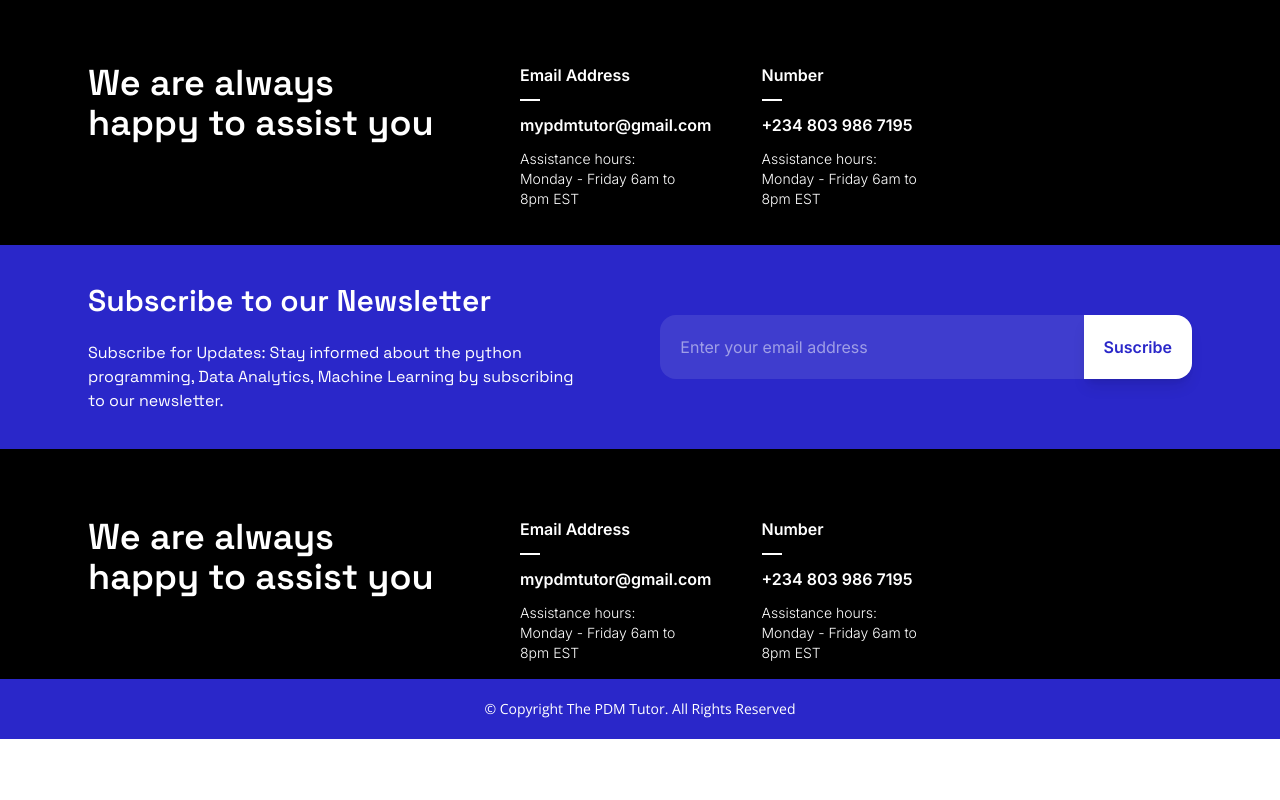
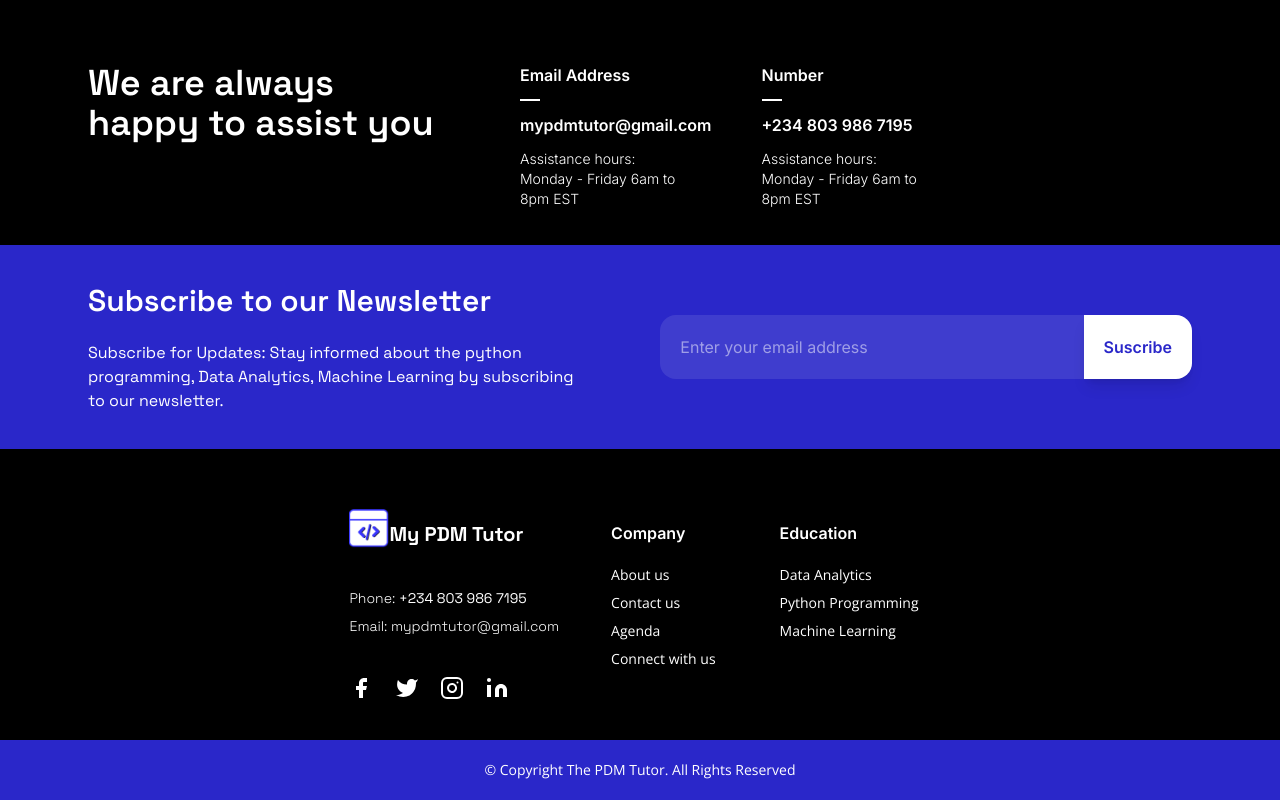
Before and after one commit to PhoinixTechnologies/pdm, a React (Vite) app: page / in a window 1280 px wide. Shown: the part 4135-4935 px from the top of the page. Before the commit the page ends 4874 px from the top, so only its background shows below. Built offline with nearby package versions, Linux system fonts and the light colour scheme.

Commit message:
2nd to the last sect

```diff
--- a/src/connect.jsx
+++ b/src/connect.jsx
@@ -1,3 +1,5 @@
+
+import Plogo from './img/Plogo.png'
 const Connect = () => {
     return (
         <div className=' w-full bg-black pt-10 flex flex-col gap-y-5'>
@@ -47,32 +49,53 @@ const Connect = () => {
                    <button className=' px-5 py-5 bg-white text-[#2A27C9] rounded-r-2xl font-semibold shadow-lg shadow-black/10'>Suscribe</button>
                 </div>
             </div>
-            <div className='flex w-full gap-x-6 justify-start text-white h-max p-20 py-10 pb-2'>
-                <div className=' w-max pr-10 font-link h-max p-2'>
-                    <p className='font-semibold text-4xl/10 w-90'>
-                        We are always  happy to assist you
-                    </p>
+            <div className='flex w-full gap-x-10 justify-center text-white h-max p-20 py-10 items-center'>
+               <div className='flex flex-col gap-y-10 font-link'>
+                <div className='flex items-end '>
+                <img src={Plogo} alt="" className='w-10' />
+                <h1 className=' font-bold text-xl'>My PDM Tutor</h1></div>
+                <div className='text-sm font-light flex flex-col gap-y-2'>
+                    <p>Phone: <b> +234 803 986 7195</b></p>
+                    <p>Email: <a href="mypdmtutor@gmail.com">mypdmtutor@gmail.com</a></p>
                 </div>
-                <div className='flex gap-x-[50px]  p-2 font-logo w-[50%]'>
-                    <span className='flex flex-col gap-y-3'>
-                        <h1 className='input-text'>Email Address</h1>
-                        <div className='border border-white w-5'> </div>
-                        <h1 className='input-text'>mypdmtutor@gmail.com</h1>
-                       <div className='text-sm'>
-                       <p className='font-light'>Assistance hours:</p>
-                       <p className='font-light w-40'>Monday - Friday 6am to  8pm EST</p>
-                       </div>
-                    </span>
-                    <span className='flex flex-col gap-y-3'>
-                        <h1 className='input-text'>Number</h1>
-                        <div className='border border-white w-5'> </div>
-                        <h1 className='input-text'>+234 803 986 7195</h1>
-                       <div className='text-sm'>
-                       <p className='font-light'>Assistance hours:</p>
-                       <p className='font-light w-40'>Monday - Friday 6am to  8pm EST</p>
-                       </div>
-                    </span>
+                <div className='flex justify-between w-40'>
+                    <a href=""><svg xmlns="http://www.w3.org/2000/svg" width="24" height="24" viewBox="0 0 24 24" fill="none">
+                    <path d="M18 2H15C13.6739 2 12.4021 2.52678 11.4645 3.46447C10.5268 4.40215 10 5.67392 10 7V10H7V14H10V22H14V14H17L18 10H14V7C14 6.73478 14.1054 6.48043 14.2929 6.29289C14.4804 6.10536 14.7348 6 15 6H18V2Z" fill="white"/>
+                    </svg></a>
+                    <a href=""><svg xmlns="http://www.w3.org/2000/svg" width="24" height="24" viewBox="0 0 24 24" fill="none">
+                    <path d="M23 2.9998C22.0424 3.67528 20.9821 4.19191 19.86 4.5298C19.2577 3.83731 18.4573 3.34649 17.567 3.12373C16.6767 2.90096 15.7395 2.957 14.8821 3.28426C14.0247 3.61151 13.2884 4.1942 12.773 4.95352C12.2575 5.71283 11.9877 6.61214 12 7.5298V8.5298C10.2426 8.57537 8.50127 8.18561 6.93101 7.39525C5.36074 6.60488 4.01032 5.43844 3 3.9998C3 3.9998 -1 12.9998 8 16.9998C5.94053 18.3978 3.48716 19.0987 1 18.9998C10 23.9998 21 18.9998 21 7.4998C20.9991 7.22126 20.9723 6.9434 20.92 6.6698C21.9406 5.6633 22.6608 4.39251 23 2.9998Z" fill="white"/>
+                    </svg></a>
+                    <a href=""><svg xmlns="http://www.w3.org/2000/svg" width="24" height="24" viewBox="0 0 24 24" fill="none">
+                        <path d="M17 2H7C4.23858 2 2 4.23858 2 7V17C2 19.7614 4.23858 22 7 22H17C19.7614 22 22 19.7614 22 17V7C22 4.23858 19.7614 2 17 2Z" stroke="white" stroke-width="2" stroke-linecap="round" stroke-linejoin="round"/>
+                        <path d="M16.0002 11.3698C16.1236 12.2021 15.9815 13.052 15.594 13.7988C15.2065 14.5456 14.5933 15.1512 13.8418 15.5295C13.0903 15.9077 12.2386 16.0394 11.408 15.9057C10.5773 15.7721 9.80996 15.3799 9.21503 14.785C8.62011 14.1901 8.22793 13.4227 8.09426 12.592C7.9606 11.7614 8.09226 10.9097 8.47052 10.1582C8.84878 9.40667 9.45438 8.79355 10.2012 8.40605C10.948 8.01856 11.7979 7.8764 12.6302 7.99981C13.4791 8.1257 14.265 8.52128 14.8719 9.12812C15.4787 9.73496 15.8743 10.5209 16.0002 11.3698Z" stroke="white" stroke-width="2" stroke-linecap="round" stroke-linejoin="round"/>
+                        <path d="M17.5 6.5H17.51" stroke="white" stroke-width="2" stroke-linecap="round" stroke-linejoin="round"/>
+                        </svg></a>
+                    <a href=""><svg xmlns="http://www.w3.org/2000/svg" width="24" height="24" viewBox="0 0 24 24" fill="none">
+                    <path d="M16 8C17.5913 8 19.1174 8.63214 20.2426 9.75736C21.3679 10.8826 22 12.4087 22 14V21H18V14C18 13.4696 17.7893 12.9609 17.4142 12.5858C17.0391 12.2107 16.5304 12 16 12C15.4696 12 14.9609 12.2107 14.5858 12.5858C14.2107 12.9609 14 13.4696 14 14V21H10V14C10 12.4087 10.6321 10.8826 11.7574 9.75736C12.8826 8.63214 14.4087 8 16 8Z" fill="white"/>
+                    <path d="M6 9H2V21H6V9Z" fill="white"/>
+                    <path d="M4 6C5.10457 6 6 5.10457 6 4C6 2.89543 5.10457 2 4 2C2.89543 2 2 2.89543 2 4C2 5.10457 2.89543 6 4 6Z" fill="white"/>
+                    </svg></a>
                 </div>
+               </div>
+               <div className='flex flex-col gap-y-5 place-self-start p-3'>
+                <h3 className='input-text'> Company</h3>
+                <ul className='font-light text-sm flex flex-col gap-y-2'>
+                    <li>About us</li>
+                    <li>Contact us</li>
+                    <li>Agenda</li>
+                    <li>Connect with us</li>
+                </ul>
+
+               </div>
+               <div className='flex flex-col gap-y-5 place-self-start p-3'>
+                <h3 className='input-text'>Education</h3>
+                <ul className='font-light text-sm flex flex-col gap-y-2'>
+                    <li>Data Analytics</li>
+                    <li>Python Programming</li>
+                    <li>Machine Learning</li>
+                </ul>
+
+               </div>
             </div>
 
         </div>
```
Also changed, not shown: src/img/Plogo.png (added).
